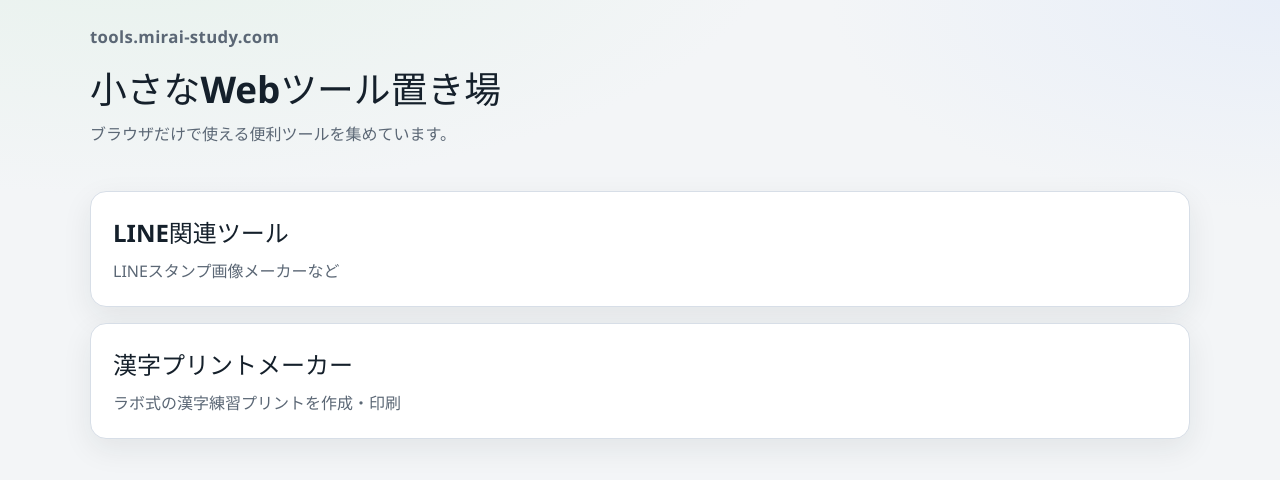
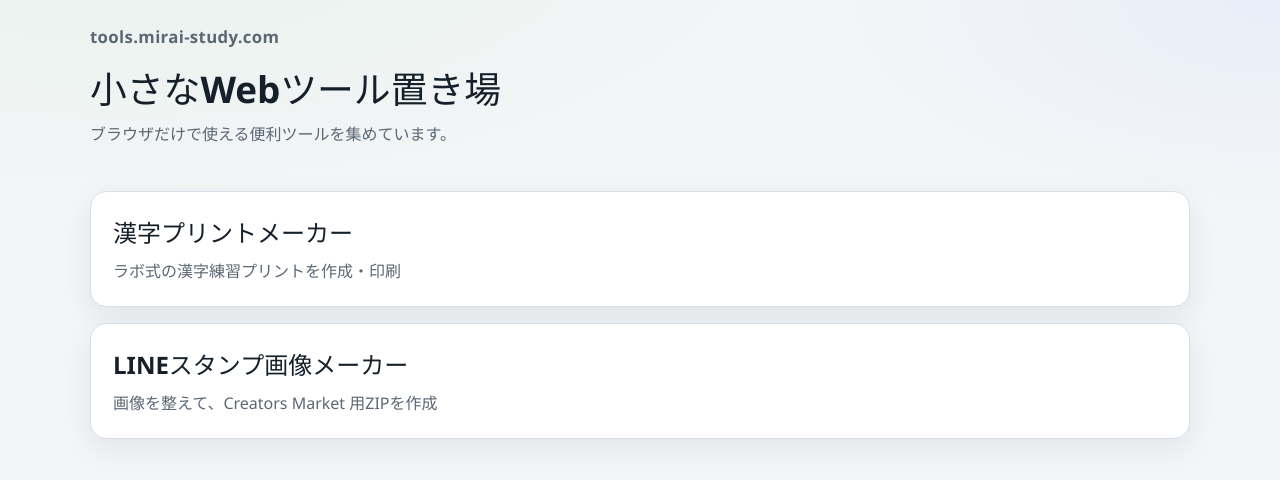
Before and after one commit to rnrtb/app-tools, a React (Vite) app: page / in a window 1280 px wide. Shown: the top 480 px of the page. Built offline with nearby package versions, Linux system fonts and the light colour scheme; a web font is replaced by a local one.

Commit message:
Put kanji first on the home page and link straight to the stamp maker.
Co-authored-by: Cursor <cursoragent@cursor.com>

```diff
--- a/src/pages/HomePage.tsx
+++ b/src/pages/HomePage.tsx
@@ -10,14 +10,14 @@ export function HomePage() {
       </header>
 
       <section className="card-list">
-        <Link to="/line" className="tool-card">
-          <h2>LINE関連ツール</h2>
-          <p>LINEスタンプ画像メーカーなど</p>
-        </Link>
         <a href="/worksheet/kanji/" className="tool-card">
           <h2>漢字プリントメーカー</h2>
           <p>ラボ式の漢字練習プリントを作成・印刷</p>
         </a>
+        <Link to="/line/stamp/maker" className="tool-card">
+          <h2>LINEスタンプ画像メーカー</h2>
+          <p>画像を整えて、Creators Market 用ZIPを作成</p>
+        </Link>
       </section>
     </main>
   )
```
